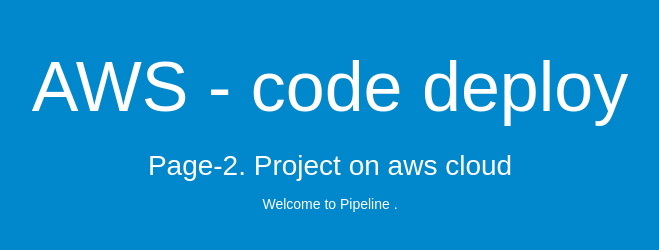
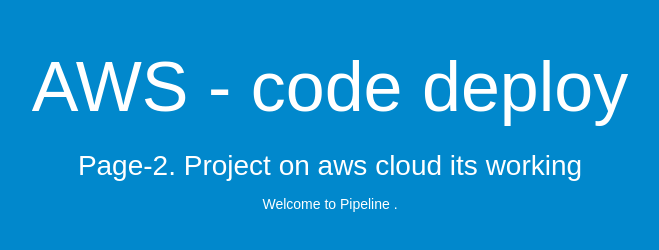
Before and after one commit to Gowtham1355/code-Deploy-1, a plain HTML site: page index.html in a window 1280 px wide. Shown: the whole page, without its empty margins (310-969 px from the left). Drawn offline with Linux system fonts and the light colour scheme.

Commit message:
Update index.html

```diff
--- a/index.html
+++ b/index.html
@@ -27,7 +27,7 @@
 <body>
   <div align="center">
     <h1> AWS - code deploy </h1>
-    <h2> Page-2. Project on aws cloud </h2>
+    <h2> Page-2. Project on aws cloud its working </h2>
     <p> Welcome to Pipeline </a>.</p>
   </div>
 </body>
```
